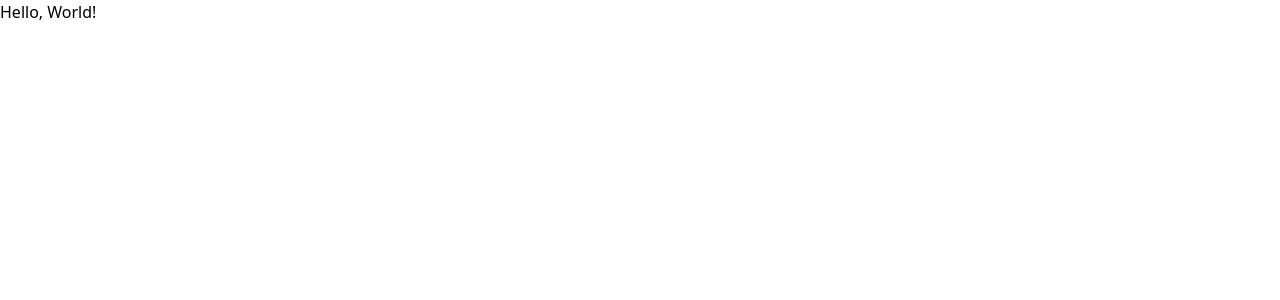
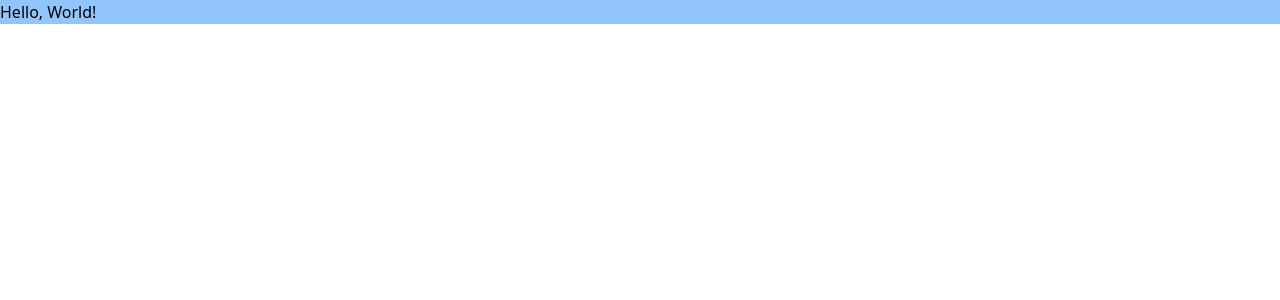
Before and after one commit to theflippantfox/blog, a SvelteKit app: page / in a window 1280 px wide. Shown: the top 300 px of the page. Built offline with nearby package versions, Linux system fonts and the light colour scheme.

Commit message:
github workflow

```diff
--- /dev/null
+++ b/src/routes/+layout.server.ts
@@ -0,0 +1 @@
+export const prerender = true
--- a/src/routes/+layout.svelte
+++ b/src/routes/+layout.svelte
@@ -1,8 +1,8 @@
 <script lang="ts">
 	import '../app.css';
 	let { children } = $props();
-
-	export const prerender = true;
 </script>
 
-{@render children()}
+<div class="h-full w-full">
+	{@render children()}
+</div>
--- a/src/routes/+page.svelte
+++ b/src/routes/+page.svelte
@@ -2,7 +2,7 @@
 	const welcome = 'Hello, World!';
 </script>
 
-<div>
+<div class="h-full bg-blue-300">
 	{welcome}
 </div>
 
```
